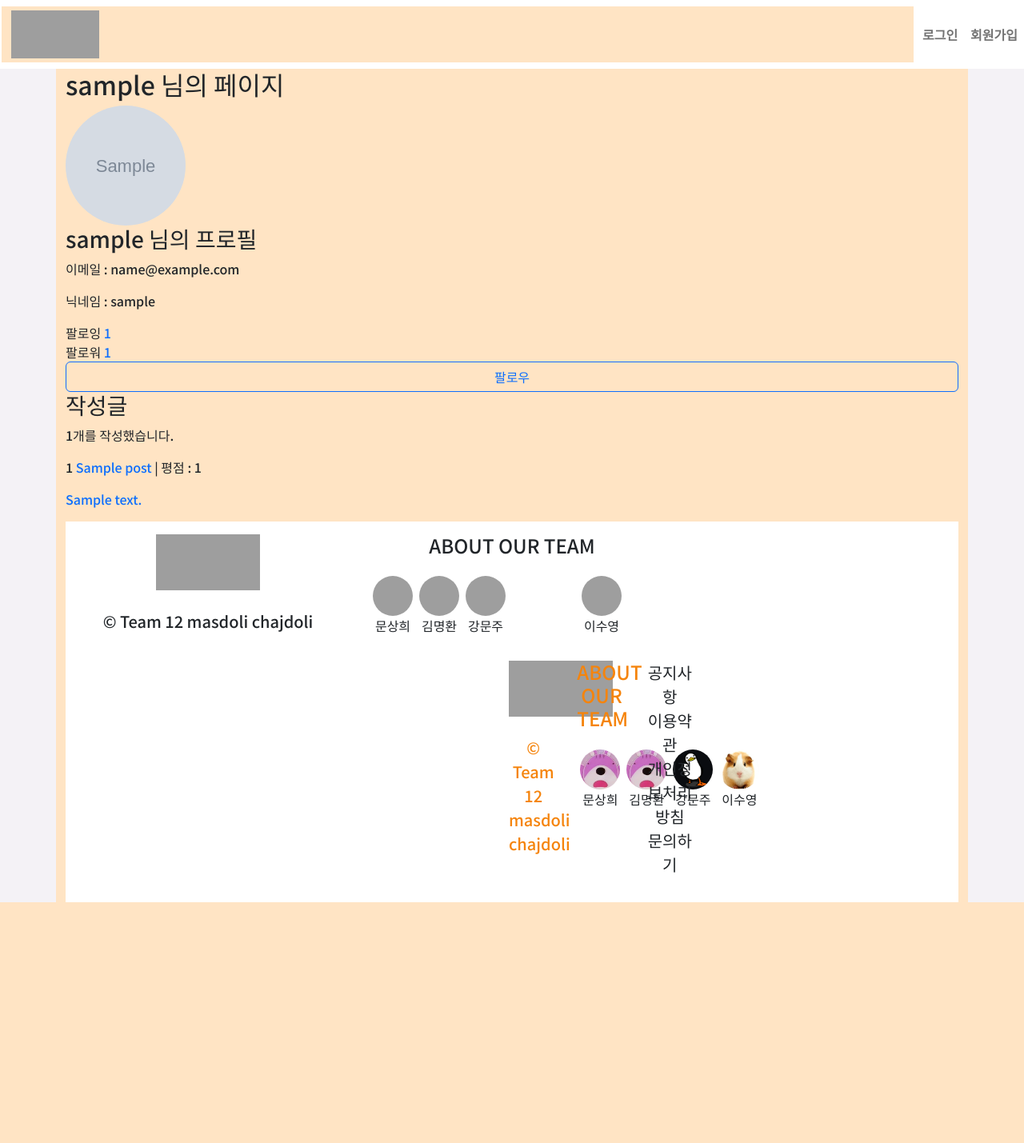
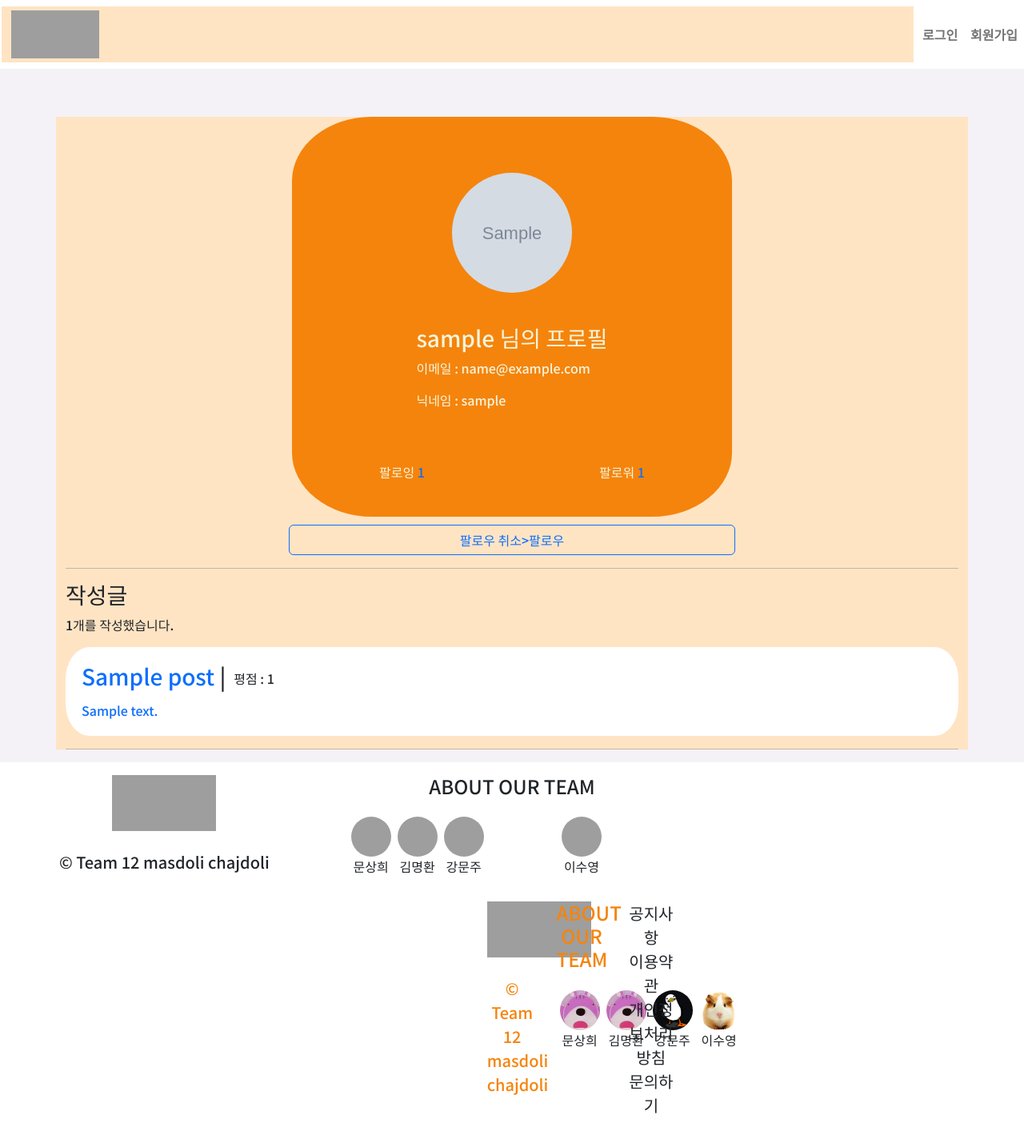
Before and after one commit to MoonSanghee/matdori, a Django app: page /accounts/detail/1 in a window 1280 px wide. Shown: the whole page at 80% size. Before the commit the page ends 1128 px from the top, so only its background shows below. Run offline with Django 3.2, Linux system fonts and the light colour scheme; tables that the repository leaves empty hold one stand-in row (values such as "Sample post"); grey boxes marked "Sample" are stand-in pictures; some libraries are stand-ins or nearby versions; grey boxes are pictures that could not be loaded.

Commit message:
accounts/detail css 작성

```diff
--- a/matdori/accounts/templates/accounts/detail.html
+++ b/matdori/accounts/templates/accounts/detail.html
@@ -2,18 +2,9 @@
 {% load django_bootstrap5 %}
 {% load static %}
 {% block content %}
-
-  <div>
-    <div>
-      <div>
-       {% if request.user != user %}
-          <h2>{{user.username}}
-            님의 페이지</h2>
-        {% else %}
-          <h2>마이페이지</h2>
-        {% endif %}
-      </div>
-      <div>
+  <div class="mypage">
+    <div class='mypage_profile'>
+      <div class='mypage_img'>
         {% if user.profile_image %}
           <div class="box">
             <img class="profile" src="{{ user.profile_image.url }}">
@@ -25,58 +16,67 @@
         {% endif %}
       </div>
       <div>
-        <h3> {{user.username}} 님의 프로필</h3>
-        <p>이메일 : {{user.email}}</p>
-        <p>닉네임 : {{user.nickname}}</p>
+        <h3>
+          {{user.username}}
+          님의 프로필</h3>
+        <p>이메일 :
+          {{user.email}}</p>
+        <p>닉네임 :
+          {{user.nickname}}</p>
       </div>
-      <div>
-        {% if request.user == user %}
-          <button type="button" class="btn" style="background-color: rgb(245, 132, 12);">
+    </div>
+    <div class="mypage_follow">
+      <p>팔로잉
+        <a id="following-count" href="{% url 'accounts:following' user.pk%}">
+          {{user.followings.count}}</a>
+      </p>
+      <p>팔로워
+        <a id="follower-count" href="{% url 'accounts:follower' user.pk%}">
+          {{user.followers.count}}</a>
+      </p>
+    </div>
+  </div>
+  <div class='mypage_btn'>
+    {% if request.user != user %}
+      {% csrf_token %}
+      <form id="follow-form" data-user-id="{{ user.pk }}">
+        {% if request.user in user.followers.all %}
+          <button id="follow-btn" class="btn btn-primary form-control" type="submit" style='width:10%'>팔로우 취소</button>
+        {% else %}
+          <button id="follow-btn" class="btn btn-outline-primary form-control" type="submit" style='width:50%'>팔로우 취소>팔로우</button>
+        {% endif %}
+      </form>
+    {% else %}
+      <button type="button" class="btn" style="width:10%; background-color: rgb(245, 132, 12);">
         <div class="title">
           <a href="{%url 'accounts:update' %}">프로필 수정</a>
         </div>
       </button>
     {% endif %}
   </div>
-      <div>
-        <div>
-          팔로잉
-          <a id="following-count" href="{% url 'accounts:following' user.pk%}">{{user.followings.count}}</a>
-        </div>
-        <div>
-          팔로워
-          <a id="follower-count" href="{% url 'accounts:follower' user.pk%}">{{user.followers.count}}</a>
-        </div>
-        <div>
-          {% if request.user != user %}
-          {% csrf_token %}
-          <form id="follow-form" data-user-id="{{ user.pk }}">
-            {% if request.user in user.followers.all %}
-              <button id="follow-btn" class="btn btn-primary form-control" type="submit">팔로우 취소</button>
-            {% else %}
-              <button id="follow-btn" class="btn btn-outline-primary form-control" type="submit">팔로우</button>
-            {% endif %}
-          </form>
-          {% endif %}
-      </div>
-    </div>
-  </div>
-  <div>
+  <hr>
   <div>
     <h3>작성글</h3>
     <p>{{ user.review_set.count }}개를 작성했습니다.</p>
-      <div>
     {% for review in user.review_set.all %}
-          <p>
-            {{ forloop.counter }}
+      <div class='mypage_review'>
+        <div class='mypage_review_title'>
+          <h3>
             <a href="{%url 'posts:detail' review.post.pk %}">
-              {{review.post.title}}</a> | 평점 : {{review.glade}}
+              {{review.post.title}}</a>
+            |
+          </h3>
+          <p class='mypage_score'>
+            평점 :
+            {{review.glade}}
           </p>
-          <p><a href="{% url 'posts:detail' review.pk %}">{{ review.content }}</a></p>
+        </div>
+        <a href="{% url 'posts:detail' review.pk %}">{{ review.content }}</a>
+      </div>
+      <hr>
     {% endfor %}
   </div>
-    </div>
-  </div>
+
   <script src="https://cdn.jsdelivr.net/npm/axios/dist/axios.min.js"></script>
   <script>
     const followUrl = "{% url 'accounts:follow' user.pk %}";
--- a/matdori/matdori/static/css/style.css
+++ b/matdori/matdori/static/css/style.css
@@ -147,3 +147,47 @@ a {
 .li_com{
   list-style:none;
 }
+
+
+.mypage{
+  display: flex;
+  flex-direction: column;
+  margin: 60px auto 10px;
+  width: 550px;
+  height: 500px;
+  background-color:rgb(245, 132, 12);
+  border-radius: 100px / 80px;
+  padding-top:40px;
+  color: beige;
+}
+.mypage_profile{
+  display: flex;
+  flex-direction: column;
+  margin: 30px auto;
+  align-items: center;
+}
+.mypage_img{
+  padding-bottom: 40px;
+}
+.mypage_follow{
+  display: flex;
+  flex-direction:row;
+  justify-content: space-around;
+  margin-top: 20px;
+}
+.mypage_btn{
+  text-align: center;
+}
+.mypage_review{
+  background-color:white;
+  padding: 20px;
+  border-radius: 30px / 40px;
+}
+.mypage_review_title{
+  display: flex;
+  flex-direction:row;
+}
+.mypage_score{
+  margin-top: 7px;
+  margin-left: 10px;
+}
```
Also changed, not shown: matdori/accounts/templates/accounts/update.html (+6 -7 lines), matdori/posts/templates/posts/detail.html (+47 -32 lines). Lines whose indentation alone changed are shown as unchanged.
